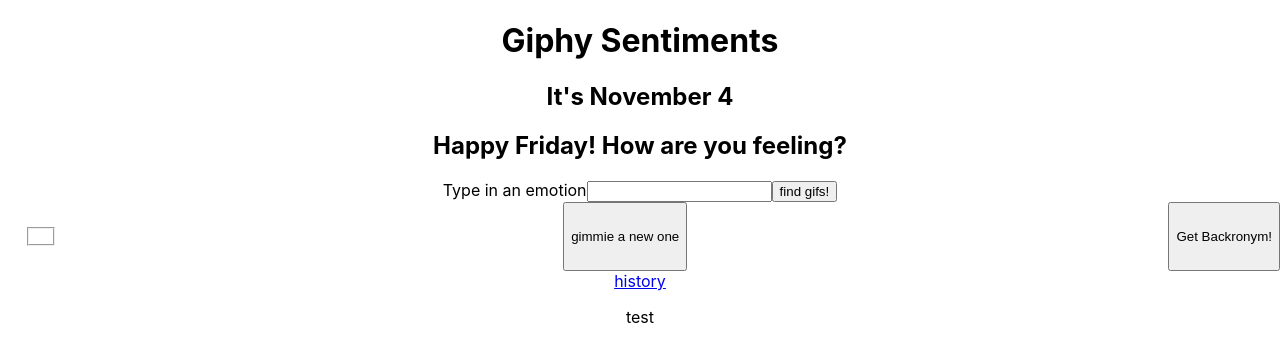
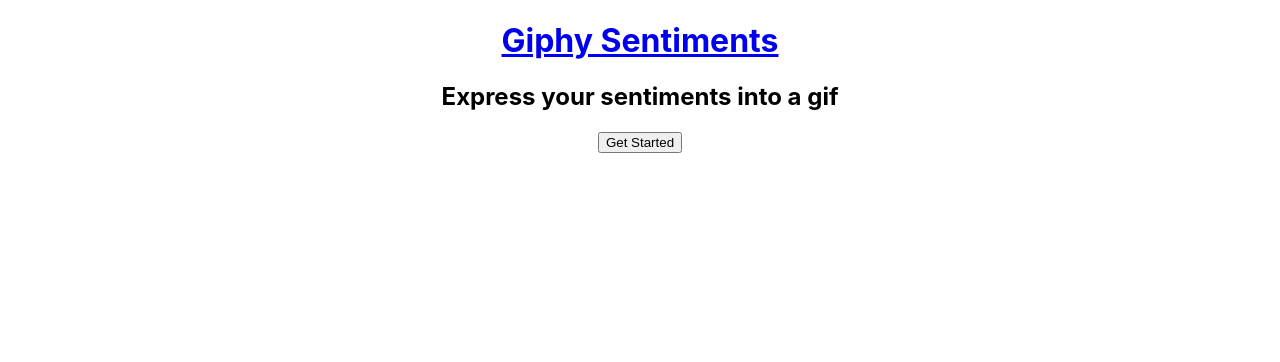
Before and after one commit to giphySentiment/giphySentiment, a React (Create React App) app: page /history in a window 1280 px wide. Shown: the top 362 px of the page. Built offline with nearby package versions, Linux system fonts and the light colour scheme.

Commit message:
regenerate button working, history link possible fix

```diff
--- a/src/components/Gif.js
+++ b/src/components/Gif.js
@@ -11,7 +11,6 @@ const Gif = (props) => {
       console.log("select handler has been clicked")
       console.log(event.target.value)
   }
-
 
   return (
     <section>
@@ -36,13 +35,9 @@ const Gif = (props) => {
         })}
         </fieldset>
       </form>
-        <button className="buttonContainers" onClick={props.userClick}>
+        <button className="buttonContainers" onClick={props.handleFormSubmit}>
           gimmie a new one
         </button>
-
-        <button>Get Backronym!</button>
-
-        {selectedGif ? <p>you've selected a gif</p> : null}
 
         {/* NOTE: We need to figure out how to target the Gif he user selected and conditionally render Backronym when Gif is selected */}
         {
--- a/src/components/GiphyData.js
+++ b/src/components/GiphyData.js
@@ -52,9 +52,11 @@ const Data = (props) => {
   };
 
   // Regenerate Gifs
-  const userClick = () => {
+  const userClick = (event) => {
     // event.preventDefault()
     setNewGif(!newGif);
+    console.log("generate is being clicked")
+
   };
 
   return (
--- a/src/components/History.js
+++ b/src/components/History.js
@@ -23,7 +23,7 @@ const History = (props) => {
             console.log(newState)
             setHistory(newState)
         })
-    }, [props.userChoice])
+    }, [])
 
     // console.log(data)
 
--- a/src/components/LandingPage.js
+++ b/src/components/LandingPage.js
@@ -1,6 +1,7 @@
 import { useState } from "react"
+import { Link, Routes, Route } from 'react-router-dom'
+
 import GiphyData from './GiphyData';
-import { Link } from 'react-router-dom'
 
 const LandingPage = () => {
 
@@ -9,11 +10,15 @@ const LandingPage = () => {
 
     return (
         <div className="landing">
-            <h1>Giphy Sentiments</h1>
+            <GiphyData gif={gif} setGif={setGif} />
 
-            <GiphyData gif={gif} setGif={setGif} />
-            <Link to="/History">history</Link>
+            <Link to="/history">history</Link>
+
+        {/* <Routes>
+            <Route path="/history" element={<History />} />
+        </Routes> */}
         </div>
+
 
     )
 }
--- a/src/components/MeetTheDevs.js
+++ b/src/components/MeetTheDevs.js
@@ -2,7 +2,7 @@
 
 const MeetTheDevs = () => {
     return (
-        <div>test</div>
+        <div></div>
     )
 }
 
--- a/src/components/Results.js
+++ b/src/components/Results.js
@@ -2,8 +2,10 @@ import History from "./History";
 import firebaseConfig from '../firebase';
 import { getDatabase, ref, onValue, push, remove } from 'firebase/database';
 import { useState } from "react";
+import { Link, Routes, Route } from 'react-router-dom';
 
 const Results = (props) => {
+
 
     const date = new Date()
     const month = date.toLocaleString('en-US', {
@@ -36,12 +38,17 @@ const Results = (props) => {
                 <img src={props.selectedGif} alt="aaaaa" />
                 <p>{props.userChoice}</p>
             </div>
-            <button onClick={handleUserClick}>show history</button>
+            {/* <button onClick={handleUserClick}>show history</button>
             {
-            isShown
-            ? <History userChoice={props.userChoice} />
-            : null
-            }
+            isShown */}
+            {/* ? <History userChoice={props.userChoice} /> */}
+            {/* : null
+            } */}
+
+            <button><Link to="/history">Show History</Link></button>
+            <Routes>
+                <Route path="/history" element={<History />} />
+            </Routes>
 
         </section>
 
--- a/src/components/Welcome.js
+++ b/src/components/Welcome.js
@@ -1,8 +1,27 @@
 import LandingPage from "./LandingPage";
+import { useState } from "react"
+import { Link, Route, Routes } from "react-router-dom"
 
 const Welcome = () => {
+  const [begin, setBegin] = useState(false)
+
+  const handleUserClick = (event) => {
+    event.preventDefault()
+    setBegin(!begin)
+  }
+
     return (
-      <LandingPage/>
+      <div>
+        <h1><Link to="/">Giphy Sentiments</Link></h1>
+        <h2>Express your sentiments into a gif</h2>
+        <button onClick={handleUserClick}>Get Started</button>
+        {
+          begin
+          ? <LandingPage />
+          : null
+        }
+
+      </div>
     )
 
 
```
